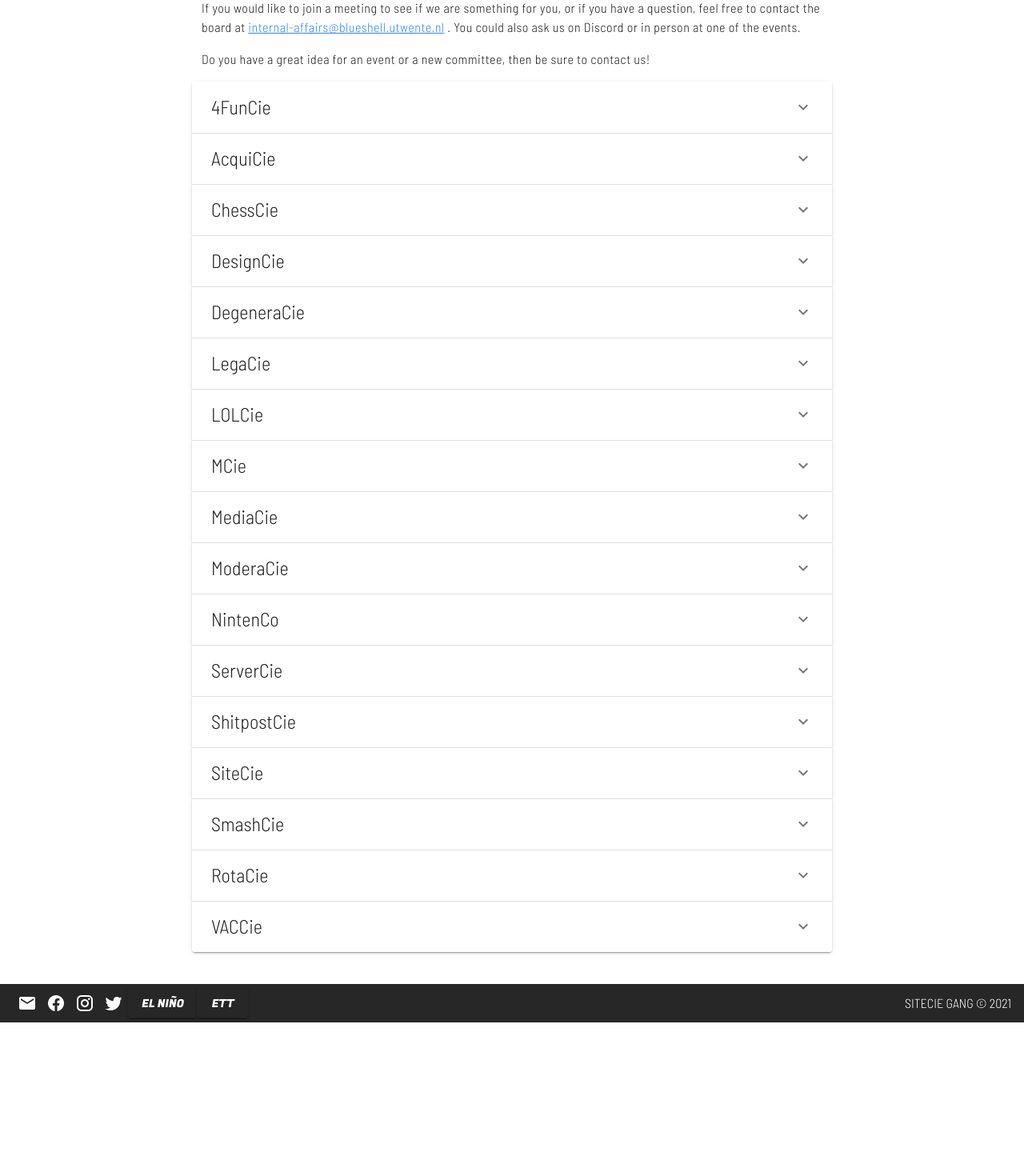
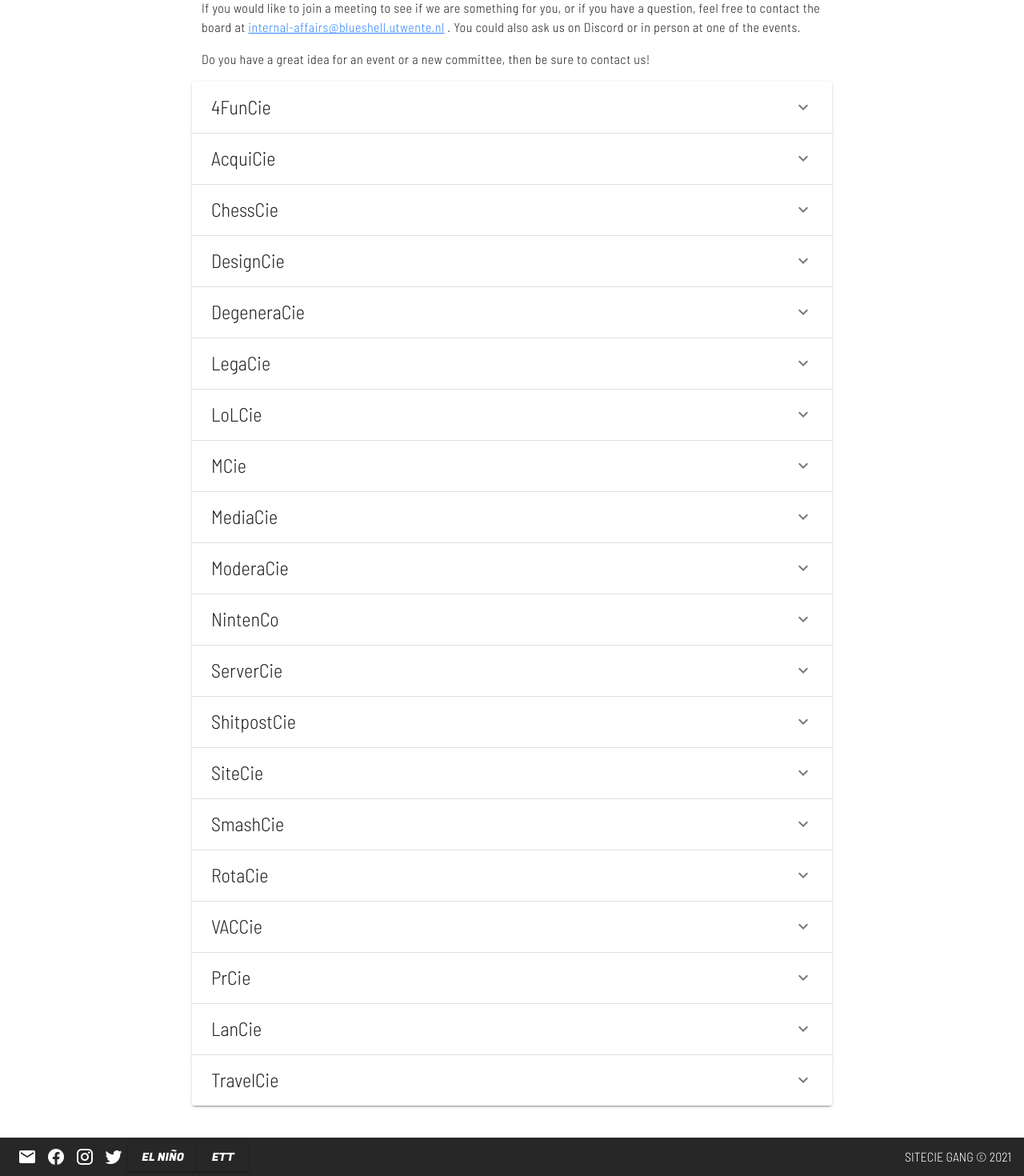
Before and after one commit to ESA-Blueshell/frontend, a Vue app: page /committees in a window 1280 px wide. Shown: the part 518-1988 px from the top of the page at 80% size. Before the commit the page ends 1796 px from the top, so only its background shows below. Built offline with nearby package versions, Linux system fonts and the light colour scheme.

Commit message:
Updated committees descriptions

```diff
--- a/src/views/Committees.vue
+++ b/src/views/Committees.vue
@@ -50,39 +50,39 @@ export default {
       committees: [
         {
           name: '4FunCie',
-          description: 'A committee responsible for organizing social events.',
+          description: 'We organize offline events, which are not related to videogames. We\'ve organized various events like house party, dinner, karaoke , drinks, movie night, werewolves and many more to come!',
         },
         {
           name: 'AcquiCie',
-          description: 'A committee responsible for helping Commissioner of External Affairs in sponsorship ventures.',
+          description: 'The Acquicie will work as an extension of the external affairs role, where you will work on contacting and setting up contracts with companies and other parties for collaborations or sponsorships for Blueshell and all her projects. This will give you a chance to improve your professional communication and negotiation skills. We will meet every week (or two weeks) to discuss progress, look for sponsors, and send some emails!',
         },
         {
           name: 'ChessCie',
-          description: 'A committee responsible for organizing chess events.',
+          description: ' ChessCie is a community of styleful people who so happen to enjoy chess. We do team-building activities to get to know the other members of ChessCie better as this improves the quality and effectiveness of our highly efficient meetings. This guarantees that ChessCie events are and will always be by far the best organized events in Blueshell.',
         },
         {
           name: 'DesignCie',
-          description: 'A committee responsible for working on visuals of the association.',
+          description: 'Have you seen a flyer from Blueshell? Maybe a banner or some sort of a 3D Shelly figure? Big chance that the DesignCie made this! They do everything which mere mortals cannot comprehend however that does not mean you cant! This committee is essential to Blueshell as it is the primary way of making promotion to those yet unfamiliar with this amazing association.',
         },
         {
           name: 'DegeneraCie',
-          description: 'A committee responsible for organizing anime and video-game music quiz events.',
+          description: 'We host online events roughly once a month where we hold video game or anime music quizzes.',
         },
         {
           name: 'LegaCie',
-          description: 'A committee responsible for organizing Gamenights.',
+          description: 'Have you seen a flyer from Blueshell? Maybe a banner or some sort of a 3D Shelly figure? Big chance that the DesignCie made this! They do everything which mere mortals cannot comprehend however that does not mean you cant! This committee is essential to Blueshell as it is the primary way of making promotion to those yet unfamiliar with this amazing association.',
         },
         {
-          name: 'LOLCie',
-          description: 'A committee responsible for organizing League of Legends events.',
+          name: 'LoLCie',
+          description: 'From organising the biweekly custom games, we also organise big physical league tournaments for 80 people, or even bigger online.',
         },
         {
           name: 'MCie',
-          description: 'A committee responsible for organizing Minecraft events.',
+          description: 'We organise Minecraft events and host a semi-permanent server throughout the year.',
         },
         {
           name: 'MediaCie',
-          description: 'A committee responsible for live-streams of the association.',
+          description: 'This committee does everything related to the Blueshell Youtube and Twitch channel. They are primarily concerned with the video content that Blueshell produces, ranging from streaming their favorite game or our very own tournaments to making highlight reels for our association!',
         },
         {
           name: 'ModeraCie',
@@ -90,32 +90,44 @@ export default {
         },
         {
           name: 'NintenCo',
-          description: 'A committee responsible for Nintendo game events.',
+          description: 'ChessCie is a community of styleful people who so happen to enjoy chess. We do team-building activities to get to know the other members of ChessCie better as this improves the quality and effectiveness of our highly efficient meetings. This guarantees that ChessCie events are and will always be by far the best organized events in Blueshell.',
         },
         {
           name: 'ServerCie',
-          description: 'A committee responsible for acquiring and setting up the server of the association.',
+          description: 'The ServerCie is currently looking into possibilities for our own Blueshell server. This would host the website and possible extra services like a mail server/ftp. They contact SNT and Lisa (UT server providers) to see what is possible there and will be the main committee responsible for the maintenance of the server.',
         },
         {
           name: 'ShitpostCie',
-          description: 'A committee responsible for organizing community-building events.',
+          description: 'This committee hosts all kinds of online discord events',
         },
         {
           name: 'SiteCie',
-          description: 'A committee responsible for handling the website of the association.',
+          description: 'The SiteCie is the team responsible for maintaining the website of blueshell: esa-blueshell.nl. We use our own frontend (Vue) and backend (Java spring), so if you\'re interested in learning/helping out with web development, make sure to check us out!',
         },
         {
           name: 'SmashCie',
-          description: 'A committee responsible for organizing Super Smash Bros. events.',
+          description: 'Want to organize a Smash play evening with the people? Well this committee has got your back. Their regular Smashfest evenings were and still continue to be the best place to find, group up and play tons of Super Smash Bros. matches together with our Smash community. They also hold the tournaments of the said game every once in a while',
         },
         {
           name: 'RotaCie',
-          description: 'A committee responsible for random game events.',
+          description: 'This committee is responsible for organizing "Rotational" game events for the community. In other words, there are no limits to what game-specific event this committee holds, as long as it is fun and brings the people together! RotaCie is mainly a supporting committee where we work together with the member base to create popular events such as: The Kick-off games, Apex Legends tournament server shenanigans and the various instances of "the battle of the boards". Pressure of working in the committee is very chill and when we get hyped for an event we put in the extra effort and it shows!',
         },
         {
           name: 'VACCie',
-          description: 'A committee responsible for organizing CS:GO events.',
-        }
+          description: ' The VACCie is named after the Valve Anti-Cheat System, which is famous in the game CS:GO for catching no cheaters at all. This committee however is able to organize great activities in CS:GO! They organize events such as wargames, 2v2’s, wingman tournaments or 5v5’s, which are regularly planned to satisfy the need of a true skill-based shooter in Blueshell.',
+        },
+        {
+          name:'PrCie',
+          description: 'The PRCie is a new committee which focuses on the communication strategy towards members and tries to reach new members with marketing and promotion campaigns.',
+        },
+        {
+          name: 'LanCie',
+          description: 'This committee will organise a lan party, with arrangement of location, setup and promotion. This will be the first official Blueshell Lan party, so join this committee and be the one to organise it!',
+        },
+        {
+          name: 'TravelCie',
+          description: 'This brand new committee will organize trips for the association. Think about trips like going to Gamescon, Worlds, but also things like The videogame museum in Zoetermeer or other places.',
+        },
       ]
     }
   }
```
